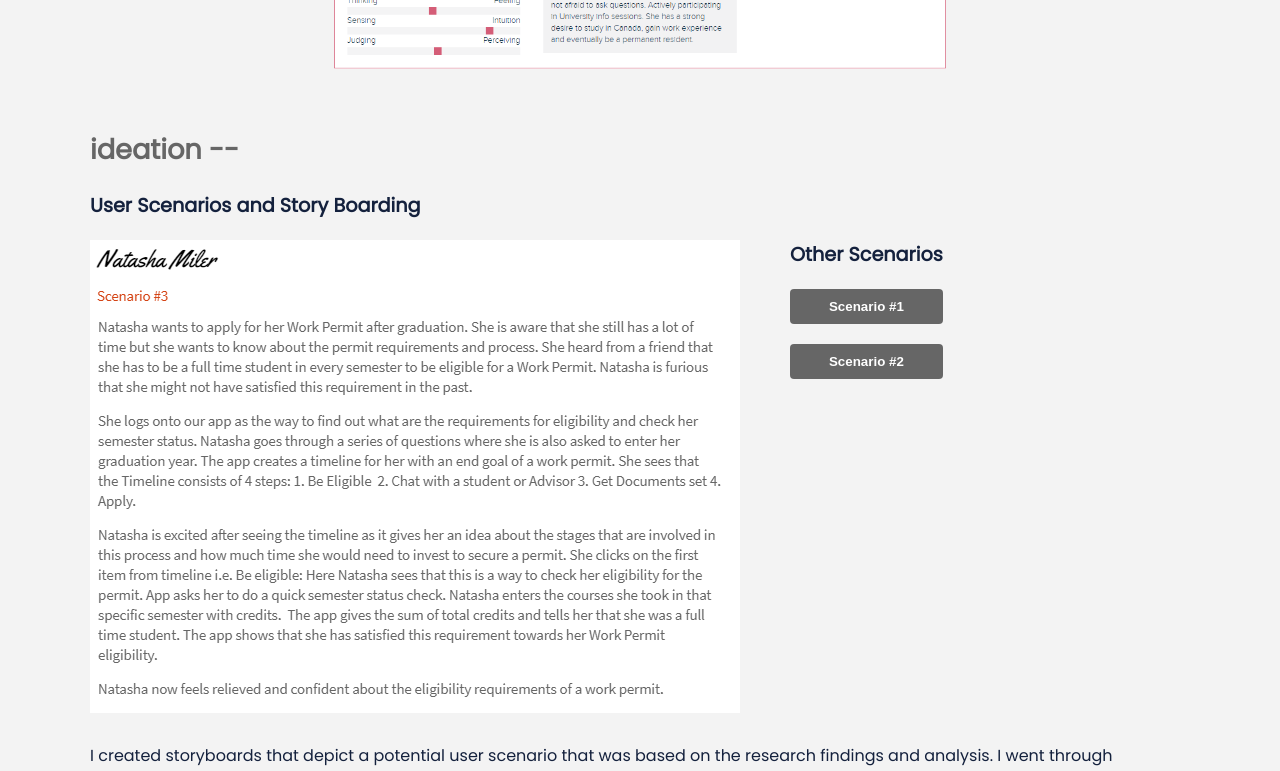
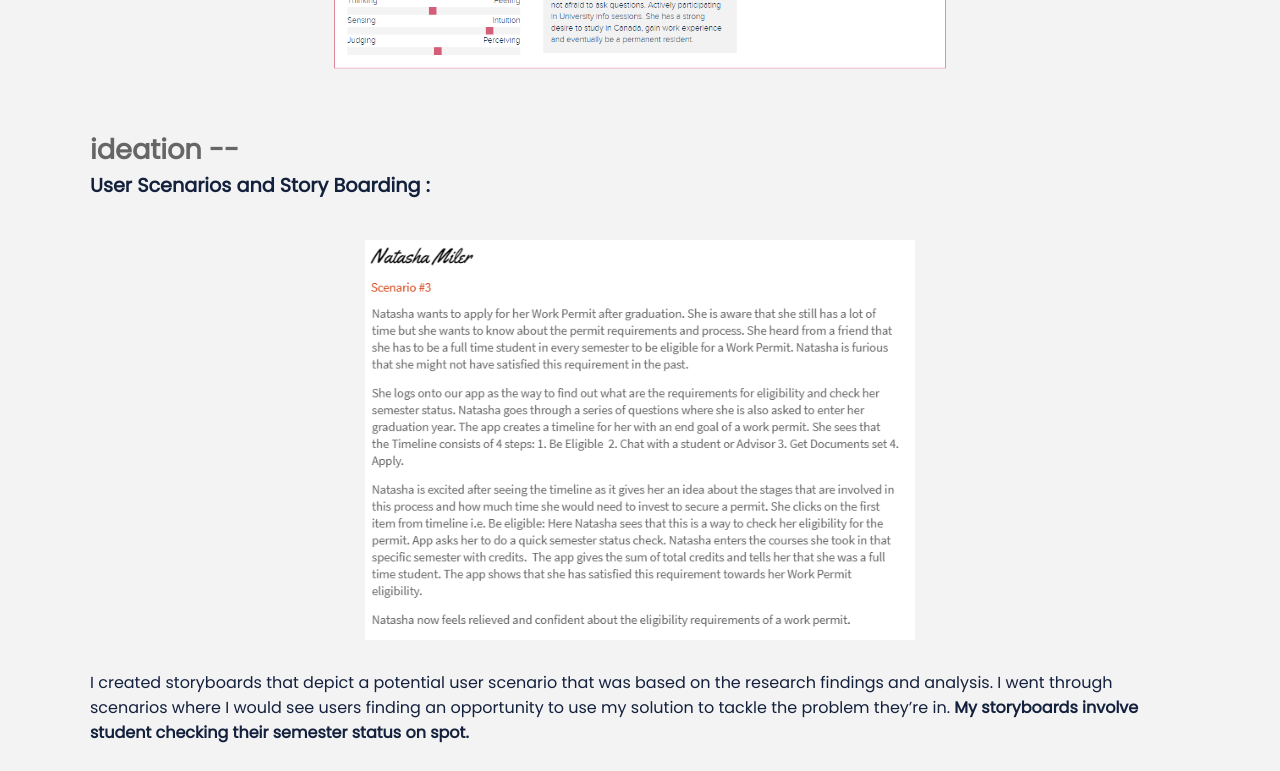
Before and after one commit to AnanyaThukral/Portfolio, a React (Create React App) app: page /intLTracker in a window 1280 px wide. Shown: the part 6880-7651 px from the top of the page. Built offline with nearby package versions, Linux system fonts and the light colour scheme.

Commit message:
fixed image container for smaller screen

```diff
--- a/src/Ideation.js
+++ b/src/Ideation.js
@@ -5,19 +5,23 @@ export const Ideation = () => {
     return (
         <Container>
             <span>ideation -- </span>
+            <Text>User Scenarios and Story Boarding :</Text>
             <IdeationContainer>
-                <Text>User Scenarios and Story Boarding</Text>
                 <Scenario>
-                    <Image src = "./img/Scenario.png"/>
-                    <ScenarioContainer>
+                    <ImageContainer>
+                        <Image src = "./img/Scenario.png"/>
+                    </ImageContainer>
+                    {/* <ScenarioContainer>
                         <Text>Other Scenarios</Text>
                         <Button>Scenario #1</Button>
                         <Button>Scenario #2</Button>
-                    </ScenarioContainer>
+                    </ScenarioContainer> */}
                 </Scenario>
                 <StoryBoarding>
                     <Brief>I created storyboards that depict a potential user scenario that was based on the research findings and analysis. I went through scenarios where I would see users finding an opportunity to use my solution to tackle the problem they’re in. <Bold>My storyboards involve student checking their semester status on spot. </Bold></Brief>
-                    <Image src = "./img/Natasha_StoryBoard.png"/>
+                    <ImageContainer>
+                        <Image src = "./img/Natasha_StoryBoard.png"/>
+                    </ImageContainer>
                 </StoryBoarding>
             </IdeationContainer>
         </Container>
@@ -32,6 +36,9 @@ const Container = styled.div`
     color: #14213D;
     span{
         font-size: 1.7rem;
+    }
+    @media (max-width: 1300px){
+        min-width: 900px;
     }
 `
 
@@ -53,8 +60,17 @@ const Brief = styled.div`
     margin-bottom: 20px;
 `
 
-const Image = styled.img``
+const Image = styled.img`
+    height: 100%;
+`
 
+const ImageContainer = styled.div`
+    @media (max-width: 1300px){
+        height: 400px;
+        display:flex;
+        justify-content: center;
+    }
+`
 
 const Bold = styled.div`
     font-weight: bold;
@@ -84,4 +100,9 @@ const Button = styled.button`
 
 const IdeationContainer = styled.div`
     margin-top: 20px;
+    @media (max-width: 1300px){
+        display: flex;
+        flex-direction: column;
+        align-items: center;
+    }
 `
```
